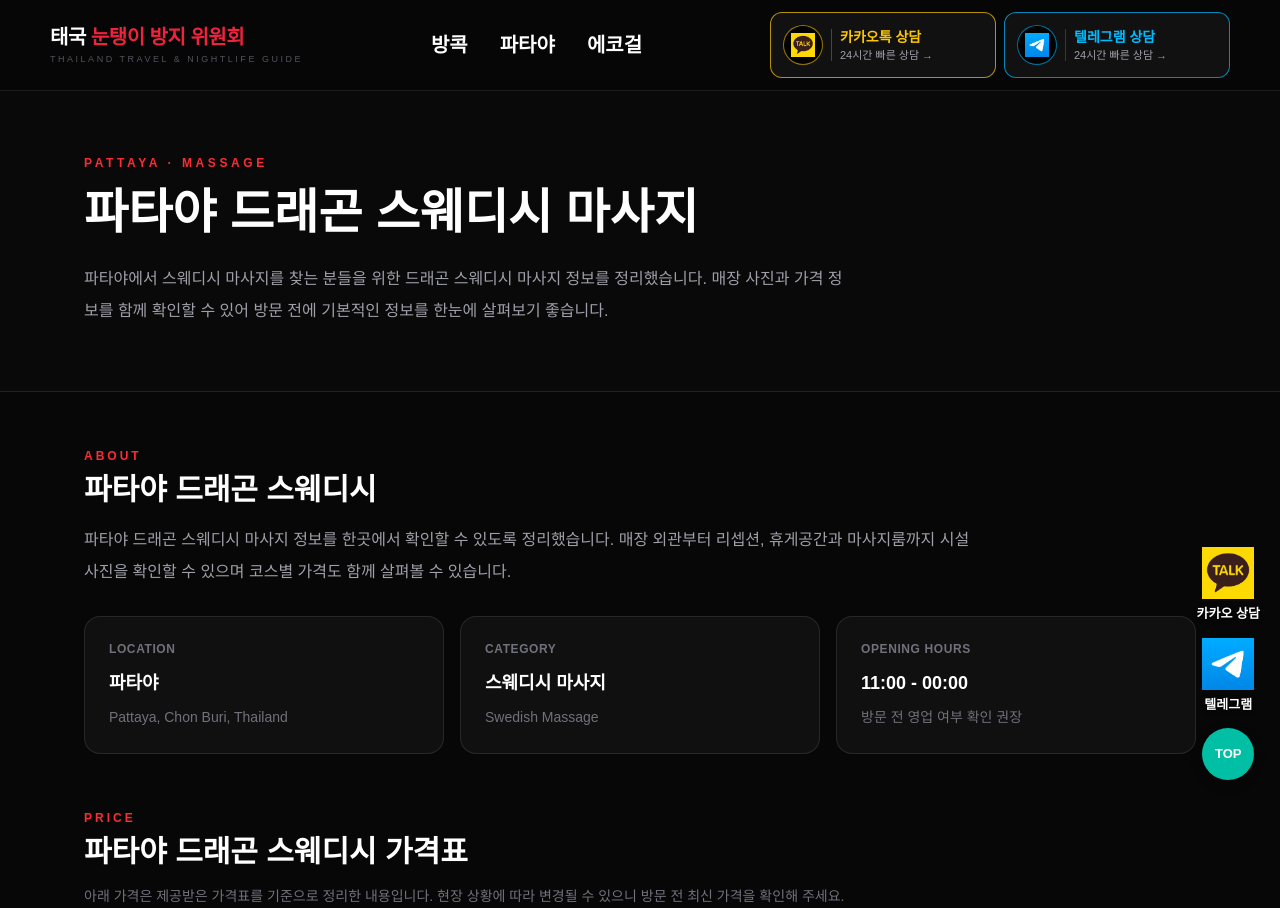
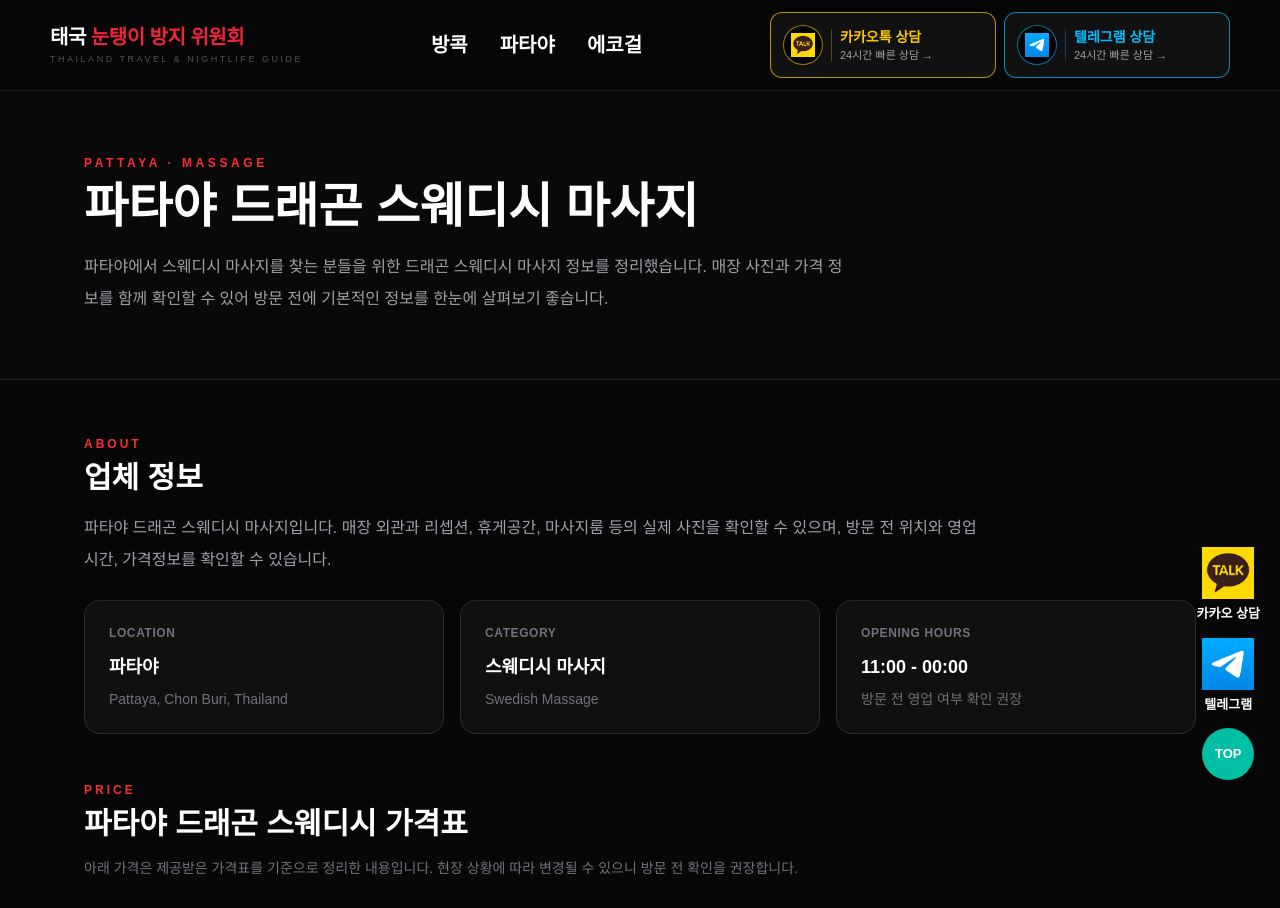
Before and after one commit to vietnam-nightlife/thailand-nightlife, a Next.js app: page /pattaya/massage/pattaya-dragon-swedish-massage in a window 1280 px wide. Shown: the top 908 px of the page. Built offline with nearby package versions, Linux system fonts and the light colour scheme.

Commit message:
Update page.tsx

```diff
--- a/app/pattaya/massage/pattaya-dragon-swedish-massage/page.tsx
+++ b/app/pattaya/massage/pattaya-dragon-swedish-massage/page.tsx
@@ -1,5 +1,5 @@
 const GITHUB_IMAGE =
-  "https://raw.githubusercontent.com/vietnam-nightlife/thailand-nightlife/main/app/pattaya/massage/pattaya-dragon-swedish-massage";
+  "https://raw.githubusercontent.com/vietnam-nightlife/thailand-nightlife/main/app/pattaya/massage/%5Bslug%5D";
 
 const images = [
   {
@@ -59,34 +59,6 @@ const priceList = [
   },
 ];
 
-const faqList = [
-  {
-    question: "파타야 드래곤 스웨디시는 어떤 곳인가요?",
-    answer:
-      "파타야에서 스웨디시 마사지를 이용하려는 여행객들이 참고할 수 있도록 매장 정보와 코스, 시설 사진 등을 정리한 마사지샵입니다.",
-  },
-  {
-    question: "영업시간은 어떻게 되나요?",
-    answer:
-      "현재 안내 기준 영업시간은 11:00부터 00:00까지입니다. 방문 당일에는 영업 여부와 이용 가능 여부를 확인하는 것을 권장합니다.",
-  },
-  {
-    question: "가격은 어떻게 확인할 수 있나요?",
-    answer:
-      "페이지에 A, B, C, D 코스별 가격을 정리해 두었습니다. 가격은 현장 상황에 따라 변경될 수 있으므로 방문 전 최신 가격을 확인하는 것이 좋습니다.",
-  },
-  {
-    question: "매장 사진을 볼 수 있나요?",
-    answer:
-      "네. 외관, 리셉션, 휴게실과 룸 내부 사진을 페이지 하단 갤러리에서 확인할 수 있습니다.",
-  },
-  {
-    question: "예약 전에 확인할 사항이 있나요?",
-    answer:
-      "방문 전 영업시간, 이용 가능한 코스와 가격을 확인하는 것을 권장합니다. 특히 여행 일정에 맞춰 방문한다면 당일 이용 가능 여부를 미리 확인하는 것이 좋습니다.",
-  },
-];
-
 export default function DragonSwedishPage() {
   return (
     <main className="min-h-screen bg-[#070707] text-white">
@@ -99,7 +71,7 @@ export default function DragonSwedishPage() {
             PATTAYA · MASSAGE
           </div>
 
-          <h1 className="text-3xl font-black leading-tight sm:text-5xl">
+          <h1 className="text-3xl font-black sm:text-5xl">
             파타야 드래곤 스웨디시 마사지
           </h1>
 
@@ -116,29 +88,31 @@ export default function DragonSwedishPage() {
       {/* CONTENT */}
       <section className="mx-auto max-w-6xl px-5 py-10 sm:py-14">
 
-        {/* ABOUT */}
-        <section className="mb-14">
+        {/* BASIC INFO */}
+        <section className="mb-12">
 
-          <div className="mb-7">
+          <div className="mb-6">
 
             <div className="text-xs font-black tracking-[0.25em] text-red-500">
               ABOUT
             </div>
 
             <h2 className="mt-2 text-2xl font-black sm:text-3xl">
-              파타야 드래곤 스웨디시
+              업체 정보
             </h2>
 
             <p className="mt-4 max-w-4xl text-sm leading-8 text-zinc-400 sm:text-base">
-              파타야 드래곤 스웨디시 마사지 정보를 한곳에서 확인할 수 있도록
-              정리했습니다. 매장 외관부터 리셉션, 휴게공간과 마사지룸까지
-              시설 사진을 확인할 수 있으며 코스별 가격도 함께 살펴볼 수 있습니다.
+              파타야 드래곤 스웨디시 마사지입니다.
+              매장 외관과 리셉션, 휴게공간, 마사지룸 등의
+              실제 사진을 확인할 수 있으며,
+              방문 전 위치와 영업시간, 가격정보를 확인할 수 있습니다.
             </p>
 
           </div>
 
           <div className="grid gap-4 sm:grid-cols-3">
 
+            {/* LOCATION */}
             <div className="rounded-2xl border border-white/10 bg-[#101010] p-6">
 
               <div className="text-xs font-black tracking-wider text-zinc-500">
@@ -149,12 +123,13 @@ export default function DragonSwedishPage() {
                 파타야
               </div>
 
-              <p className="mt-2 text-sm leading-6 text-zinc-500">
+              <p className="mt-2 text-sm text-zinc-500">
                 Pattaya, Chon Buri, Thailand
               </p>
 
             </div>
 
+            {/* CATEGORY */}
             <div className="rounded-2xl border border-white/10 bg-[#101010] p-6">
 
               <div className="text-xs font-black tracking-wider text-zinc-500">
@@ -165,12 +140,13 @@ export default function DragonSwedishPage() {
                 스웨디시 마사지
               </div>
 
-              <p className="mt-2 text-sm leading-6 text-zinc-500">
+              <p className="mt-2 text-sm text-zinc-500">
                 Swedish Massage
               </p>
 
             </div>
 
+            {/* OPENING HOURS */}
             <div className="rounded-2xl border border-white/10 bg-[#101010] p-6">
 
               <div className="text-xs font-black tracking-wider text-zinc-500">
@@ -181,7 +157,7 @@ export default function DragonSwedishPage() {
                 11:00 - 00:00
               </div>
 
-              <p className="mt-2 text-sm leading-6 text-zinc-500">
+              <p className="mt-2 text-sm text-zinc-500">
                 방문 전 영업 여부 확인 권장
               </p>
 
@@ -206,7 +182,7 @@ export default function DragonSwedishPage() {
 
             <p className="mt-3 text-sm leading-7 text-zinc-500">
               아래 가격은 제공받은 가격표를 기준으로 정리한 내용입니다.
-              현장 상황에 따라 변경될 수 있으니 방문 전 최신 가격을 확인해 주세요.
+              현장 상황에 따라 변경될 수 있으니 방문 전 확인을 권장합니다.
             </p>
 
           </div>
@@ -221,19 +197,19 @@ export default function DragonSwedishPage() {
 
                 <div className="flex items-start justify-between gap-4">
 
-                  <div className="min-w-0">
+                  <div>
 
                     <div className="text-4xl font-black text-[#d5a94f]">
                       {item.name}
                     </div>
 
-                    <div className="mt-3 text-base font-bold leading-6">
+                    <div className="mt-3 text-base font-bold">
                       {item.description}
                     </div>
 
                   </div>
 
-                  <div className="shrink-0 whitespace-nowrap rounded-lg border border-[#8b6a32] px-3 py-2 text-sm font-black text-[#e2bc68]">
+                  <div className="whitespace-nowrap rounded-lg border border-[#8b6a32] px-3 py-2 text-sm font-black text-[#e2bc68]">
                     {item.time}
                   </div>
 
@@ -268,10 +244,10 @@ export default function DragonSwedishPage() {
             </div>
 
             <h2 className="mt-2 text-2xl font-black sm:text-3xl">
-              드래곤 스웨디시 매장 사진
+              룸 & 시설 사진
             </h2>
 
-            <p className="mt-3 text-sm leading-7 text-zinc-500">
+            <p className="mt-3 text-sm text-zinc-500">
               외관, 리셉션, 휴게실과 룸 내부 사진을 확인해보세요.
             </p>
 
@@ -292,119 +268,12 @@ export default function DragonSwedishPage() {
                   <img
                     src={image.src}
                     alt={image.alt}
-                    loading={index === 0 ? "eager" : "lazy"}
                     className="absolute inset-0 h-full w-full object-cover transition duration-500 group-hover:scale-105"
                   />
 
                 </div>
 
               </div>
-            ))}
-
-          </div>
-
-        </section>
-
-        {/* LOCATION */}
-        <section className="mb-14">
-
-          <div className="mb-7">
-
-            <div className="text-xs font-black tracking-[0.25em] text-red-500">
-              LOCATION
-            </div>
-
-            <h2 className="mt-2 text-2xl font-black sm:text-3xl">
-              찾아가는 방법
-            </h2>
-
-          </div>
-
-          <div className="rounded-2xl border border-white/10 bg-[#101010] p-6 sm:p-8">
-
-            <div className="grid gap-6 sm:grid-cols-2">
-
-              <div>
-
-                <div className="text-xs font-black tracking-wider text-zinc-500">
-                  AREA
-                </div>
-
-                <div className="mt-3 text-lg font-black">
-                  Pattaya, Chon Buri
-                </div>
-
-                <p className="mt-3 text-sm leading-7 text-zinc-400">
-                  파타야 여행 중 스웨디시 마사지를 찾는 경우
-                  방문 전 정확한 위치와 영업 여부를 확인하는 것을 권장합니다.
-                </p>
-
-              </div>
-
-              <div>
-
-                <div className="text-xs font-black tracking-wider text-zinc-500">
-                  VISIT
-                </div>
-
-                <div className="mt-3 text-lg font-black">
-                  방문 전 확인 권장
-                </div>
-
-                <p className="mt-3 text-sm leading-7 text-zinc-400">
-                  영업시간과 이용 가능한 코스는 현장 상황에 따라
-                  달라질 수 있으므로 방문 전에 확인해 주세요.
-                </p>
-
-              </div>
-
-            </div>
-
-          </div>
-
-        </section>
-
-        {/* FAQ */}
-        <section className="mb-14">
-
-          <div className="mb-7">
-
-            <div className="text-xs font-black tracking-[0.25em] text-red-500">
-              FAQ
-            </div>
-
-            <h2 className="mt-2 text-2xl font-black sm:text-3xl">
-              파타야 드래곤 스웨디시 자주 묻는 질문
-            </h2>
-
-          </div>
-
-          <div className="space-y-3">
-
-            {faqList.map((item, index) => (
-              <details
-                key={item.question}
-                className="group rounded-2xl border border-white/10 bg-[#101010]"
-                open={index === 0}
-              >
-
-                <summary className="flex cursor-pointer list-none items-center justify-between gap-4 p-5 font-bold sm:p-6">
-
-                  <span className="text-sm sm:text-base">
-                    {item.question}
-                  </span>
-
-                  <span className="shrink-0 text-xl text-zinc-500 transition group-open:rotate-45">
-                    +
-                  </span>
-
-                </summary>
-
-                <div className="border-t border-white/10 px-5 pb-5 pt-4 text-sm leading-7 text-zinc-400 sm:px-6 sm:pb-6">
-                  {item.answer}
-                </div>
-
-              </details>
             ))}
 
           </div>
```
